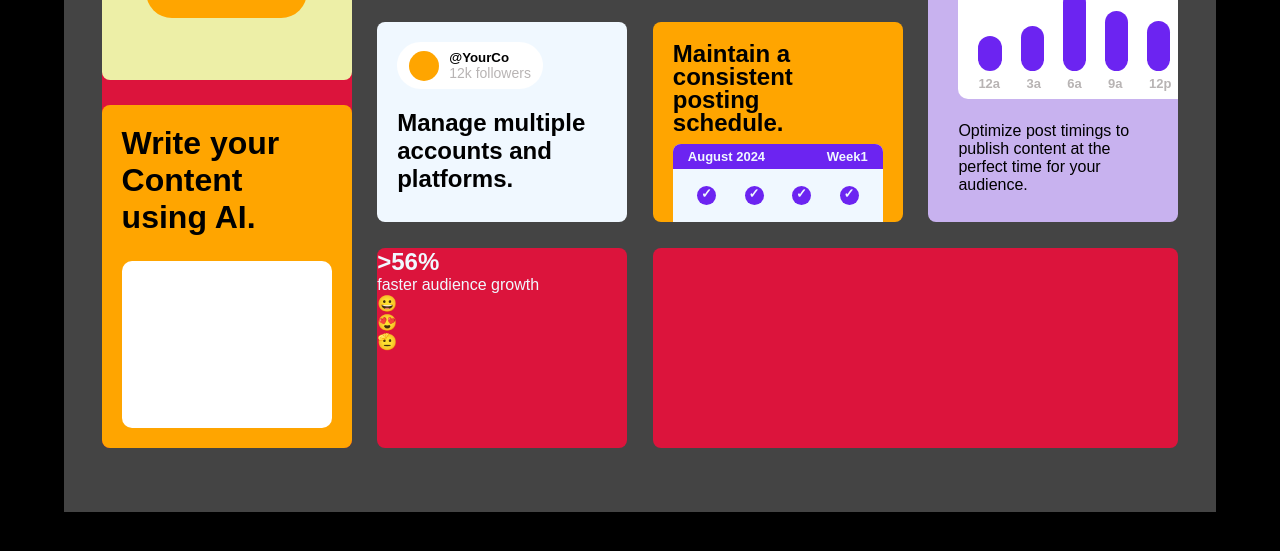
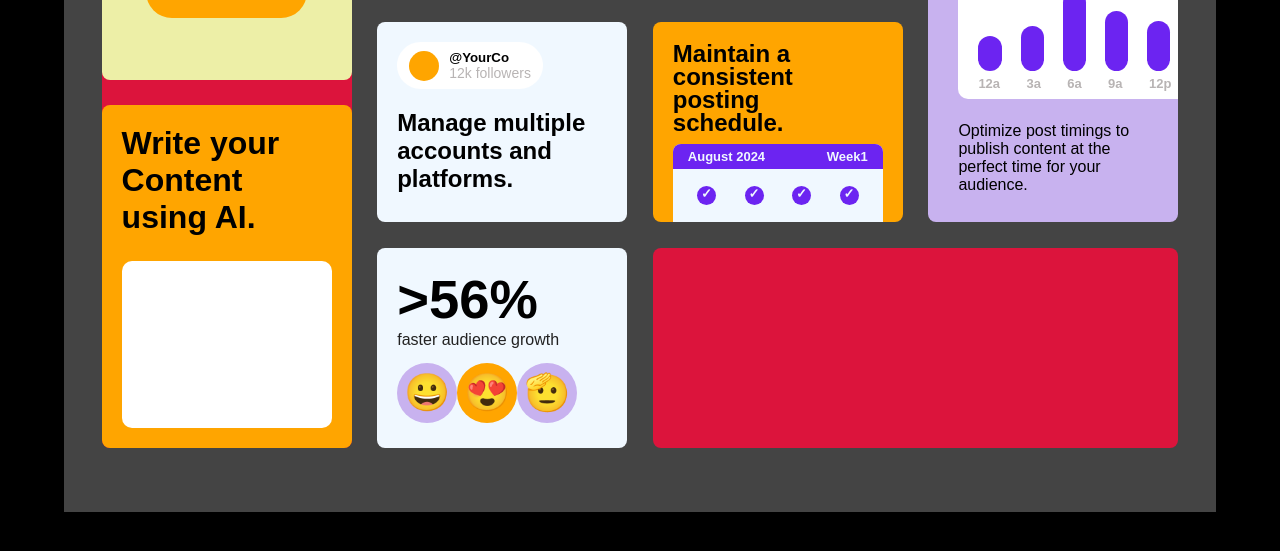
Before and after one commit to samirhussain7/gsap_animations, a website built with Vite: page small-landing-page/index.html in a window 1280 px wide. Shown: the part 702-1253 px from the top of the page. Built offline with nearby package versions, Linux system fonts and the light colour scheme.

Commit message:
grid-6 styling complete

```diff
--- a/small-landing-page/style.css
+++ b/small-landing-page/style.css
@@ -385,15 +385,47 @@ p.status span {
     text-align: center;
 }
 
+/* grid-6 styles */
+.grid-6 {
+    padding: 20px;
+    display: flex;
+    flex-direction: column;
+    background-color: aliceblue;
+    color: black;
+
+    h2 {
+        font-size: 3.4rem;
+    }
+    p {
+        color: #222;
+    }
+
+    div {
+        display: flex;
+        margin-top: 7px;
+        width: 88%;
+
+        div {
+            width: 60px;
+            height: 60px;
+            background-color: rgb(200, 178, 239);
+            border-radius: 50%;
+            font-size: 2.3rem;
+
+            display: flex;
+            align-items: center;
+            justify-content: center;
+            user-select: none;
+        }
+
+    }
+}
+.grid-6 div div:nth-child(2) {
+    background-color: orange;
+}
 
 
-
-
-
-
-
-
-
+/* grid-7 styles */
 
 .grid-7 {
     grid-column: 3/5;
```
